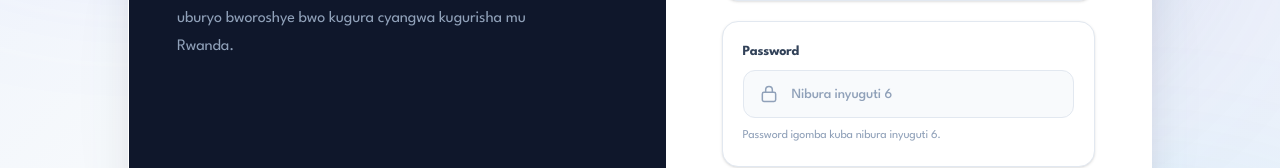
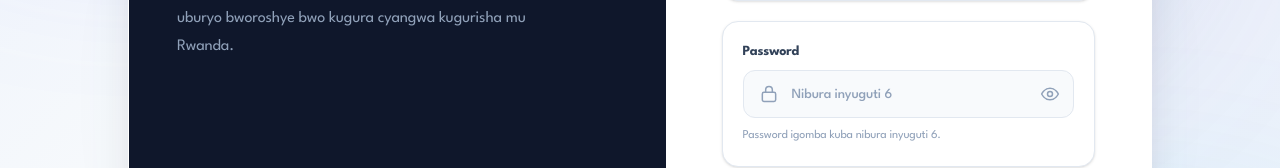
Before and after one commit to felixdenis1/kugurisha, a React (Vite) app: page /register in a window 1280 px wide. Shown: the part 514-682 px from the top of the page. Built offline with nearby package versions, Linux system fonts and the light colour scheme; no server answers.

Commit message:
Add show/hide password toggle to Login and Register components

```diff
--- a/src/pages/Login.tsx
+++ b/src/pages/Login.tsx
@@ -1,413 +1,849 @@
 import { useState } from "react"
+
 import { Link } from "react-router-dom"
+
 import { supabase } from "../services/supabase"
 
+
+
 function Login() {
+
   const [email, setEmail] = useState("")
+
   const [password, setPassword] = useState("")
+  const [showPassword, setShowPassword] = useState(false)
+
   const [loading, setLoading] = useState(false)
+
   const [message, setMessage] = useState("")
 
+
+
   async function handleLogin(e: React.FormEvent) {
+
     e.preventDefault()
 
+
+
     setLoading(true)
+
     setMessage("")
 
+
+
     try {
+
       // 1. Injira muri Supabase Auth
+
       const { data, error } = await supabase.auth.signInWithPassword({
+
         email: email.trim(),
+
         password,
+
       })
 
+
+
       if (error) {
+
         setMessage(error.message)
+
         return
+
       }
+
+
 
       const user = data.user
 
+
+
       if (!user) {
+
         setMessage("Ntibyashobotse kubona amakuru ya konti.")
+
         return
+
       }
 
+
+
       console.log("LOGIN SUCCESS")
+
       console.log("USER ID:", user.id)
+
       console.log("USER EMAIL:", user.email)
 
+
+
       // 2. Shaka profile y'uyu user
+
       const { data: profile, error: profileError } = await supabase
+
         .from("profiles")
+
         .select("id, role, is_active")
+
         .eq("id", user.id)
+
         .maybeSingle()
 
+
+
       console.log("PROFILE:", profile)
+
       console.log("PROFILE ERROR:", profileError)
 
+
+
       if (profileError) {
+
         setMessage(
+
           `Ntitwashoboye kubona profile yawe. ${profileError.message}`
+
         )
+
         return
+
       }
 
+
+
       // 3. Niba nta profile ihari
+
       if (!profile) {
+
         setMessage(
+
           `Profile y'uyu mukoresha ntiyabonetse. User ID: ${user.id}`
+
         )
+
         return
+
       }
 
+
+
       // 4. Konti yahagaritswe
+
       if (profile.is_active === false) {
+
         await supabase.auth.signOut()
+
         setMessage("Iyi konti yahagaritswe. Hamagara admin.")
+
         return
+
       }
+
+
 
       console.log("PROFILE ROLE:", profile.role)
 
+
+
       // 5. Admin → Admin Dashboard
+
       if (profile.role === "admin") {
+
         window.location.href = "/admin"
+
         return
+
       }
 
+
+
       // 6. Buyer / Seller → Marketplace Home
+
       window.location.href = "/"
+
     } catch (error) {
+
       console.error("LOGIN UNEXPECTED ERROR:", error)
 
+
+
       setMessage(
+
         error instanceof Error
+
           ? error.message
+
           : "Habaye ikibazo mu gihe cyo kwinjira."
+
       )
+
     } finally {
+
       setLoading(false)
+
     }
+
   }
 
+
+
   return (
+
     <main className="relative min-h-screen overflow-hidden bg-slate-50 text-slate-900">
-      {/* =========================================================
-          STRONG VISIBLE GRADIENT BACKGROUND
-          ========================================================= */}
+
+      {/* =========================================================*
+
+ *          STRONG VISIBLE GRADIENT BACKGROUND*
+
+ *          ========================================================= */}
+
       <div className="pointer-events-none absolute inset-0 overflow-hidden">
+
         {/* Main blue glow */}
+
         <div className="absolute left-1/2 top-1/2 h-[38rem] w-[38rem] -translate-x-1/2 -translate-y-1/2 rounded-full bg-blue-500/35 blur-[120px]" />
 
+
+
         {/* Top-left indigo glow */}
+
         <div className="absolute -left-32 -top-32 h-[32rem] w-[32rem] rounded-full bg-indigo-500/30 blur-[110px]" />
 
+
+
         {/* Bottom-right cyan glow */}
+
         <div className="absolute -bottom-32 -right-32 h-[34rem] w-[34rem] rounded-full bg-cyan-400/25 blur-[120px]" />
 
+
+
         {/* Secondary blue glow */}
+
         <div className="absolute right-[10%] top-[15%] h-[24rem] w-[24rem] rounded-full bg-blue-600/25 blur-[100px]" />
 
+
+
         {/* Bottom indigo glow */}
+
         <div className="absolute bottom-[5%] left-[15%] h-[22rem] w-[22rem] rounded-full bg-indigo-600/20 blur-[100px]" />
 
+
+
         {/* Subtle gradient wash */}
+
         <div className="absolute inset-0 bg-[linear-gradient(135deg,rgba(59,130,246,0.08),transparent_35%,rgba(99,102,241,0.08)_65%,rgba(6,182,212,0.06))]" />
+
       </div>
 
-      {/* =========================================================
-          MAIN CONTENT
-          ========================================================= */}
+
+
+      {/* =========================================================*
+
+ *          MAIN CONTENT*
+
+ *          ========================================================= */}
+
       <div className="relative z-10 mx-auto flex min-h-screen w-full max-w-7xl items-center justify-center px-4 py-8 sm:px-6 lg:px-8">
+
         <div className="grid w-full max-w-5xl overflow-hidden rounded-3xl border border-white/70 bg-white shadow-2xl shadow-slate-900/15 lg:grid-cols-[0.9fr_1.1fr]">
-          {/* =========================================================
-              BRAND PANEL
-              ========================================================= */}
+
+          {/* =========================================================*
+
+ *              BRAND PANEL*
+
+ *              ========================================================= */}
+
           <section className="relative hidden overflow-hidden bg-slate-900 p-10 text-white lg:flex lg:flex-col lg:justify-between xl:p-12">
+
             {/* Decorative shapes */}
+
             <div className="pointer-events-none absolute -right-24 -top-24 h-72 w-72 rounded-full bg-blue-500/10 blur-3xl" />
+
+
 
             <div className="pointer-events-none absolute -bottom-24 -left-24 h-72 w-72 rounded-full bg-indigo-500/10 blur-3xl" />
 
+
+
             <div className="relative">
+
               {/* Brand */}
+
               <div className="flex items-center gap-3">
+
                 <div className="flex h-11 w-11 items-center justify-center rounded-2xl bg-white text-base font-black text-slate-900 shadow-lg">
+
                   K
+
                 </div>
 
+
+
                 <div>
+
                   <p className="text-lg font-black tracking-tight">
+
                     KUGURISHA.COM
+
                   </p>
 
+
+
                   <p className="text-xs text-slate-400">
+
                     Isoko ryawe ryo mu Rwanda
+
                   </p>
+
                 </div>
+
               </div>
 
+
+
               {/* Main message */}
+
               <div className="mt-20 max-w-md xl:mt-28">
+
                 <div className="mb-5 inline-flex items-center rounded-full border border-white/10 bg-white/5 px-3 py-1.5 text-xs font-bold text-slate-300">
+
                   🇷🇼 Isoko ryawe ryo mu Rwanda
+
                 </div>
 
+
+
                 <h2 className="text-4xl font-black leading-tight tracking-tight xl:text-5xl">
+
                   Gura icyo ushaka.
+
                   <br />
 
+
+
                   <span className="text-slate-400">
+
                     Gurisha icyo ufite.
+
                   </span>
+
                 </h2>
 
+
+
                 <p className="mt-6 max-w-sm text-sm leading-7 text-slate-400 xl:text-base">
+
                   Injira muri konti yawe ukomeze kugura no kugurisha
+
                   ibintu bitandukanye mu Rwanda.
+
                 </p>
+
               </div>
+
             </div>
 
+
+
             {/* Bottom */}
+
             <div className="relative flex items-center gap-3 border-t border-white/10 pt-6 text-sm text-slate-400">
+
               <span className="flex h-9 w-9 items-center justify-center rounded-xl bg-white/5">
+
                 🇷🇼
+
               </span>
 
+
+
               <span>
+
                 Isoko ry'abanyarwanda,
+
                 <br />
+
                 ahantu hamwe.
+
               </span>
+
             </div>
+
           </section>
 
-          {/* =========================================================
-              LOGIN PANEL
-              ========================================================= */}
+
+
+          {/* =========================================================*
+
+ *              LOGIN PANEL*
+
+ *              ========================================================= */}
+
           <section className="bg-white px-5 py-8 sm:px-10 sm:py-10 lg:px-12 xl:px-14 xl:py-12">
+
             <div className="mx-auto w-full max-w-md">
+
               {/* Mobile brand */}
+
               <div className="mb-9 lg:hidden">
+
                 <div className="flex items-center gap-3">
+
                   <div className="flex h-11 w-11 items-center justify-center rounded-2xl bg-slate-900 text-base font-black text-white shadow-sm">
+
                     K
+
                   </div>
 
+
+
                   <div>
+
                     <p className="text-lg font-black tracking-tight text-slate-950">
+
                       KUGURISHA.COM
+
                     </p>
 
+
+
                     <p className="text-xs text-slate-500">
+
                       Isoko ryawe ryo mu Rwanda
+
                     </p>
+
                   </div>
+
                 </div>
+
               </div>
 
+
+
               {/* Header */}
+
               <div>
+
                 <div className="mb-4 inline-flex items-center rounded-xl border border-blue-100 bg-blue-50 px-3 py-1.5 text-xs font-bold text-blue-700">
+
                   👋 Murakaza neza
+
                 </div>
 
+
+
                 <h1 className="text-3xl font-black tracking-tight text-slate-950 sm:text-4xl">
+
                   Injira muri konti yawe
+
                 </h1>
 
+
+
                 <p className="mt-3 text-sm leading-6 text-slate-500 sm:text-base">
+
                   Komeza ukoreshe KUGURISHA.COM ukoresheje amakuru ya
+
                   konti yawe.
+
                 </p>
+
               </div>
 
-              {/* =====================================================
-                  FORM
-                  ===================================================== */}
+
+
+              {/* =====================================================*
+
+ *                  FORM*
+
+ *                  ===================================================== */}
+
               <form onSubmit={handleLogin} className="mt-8 space-y-5">
+
                 {/* Email */}
+
                 <div className="rounded-2xl border border-slate-200 bg-white p-4 shadow-sm transition hover:shadow-md sm:p-5">
+
                   <label
+
                     htmlFor="email"
+
                     className="block text-sm font-bold text-slate-700"
+
                   >
+
                     Email
+
                   </label>
 
+
+
                   <div className="relative mt-2">
+
                     <div className="pointer-events-none absolute inset-y-0 left-0 flex items-center pl-4 text-slate-400">
+
                       <svg
+
                         viewBox="0 0 24 24"
+
                         fill="none"
+
                         stroke="currentColor"
+
                         strokeWidth="1.8"
+
                         className="h-5 w-5"
+
                       >
+
                         <path
+
                           strokeLinecap="round"
+
                           strokeLinejoin="round"
+
                           d="M3 7.5 12 13l9-5.5M5 19h14a2 2 0 0 0 2-2V7a2 2 0 0 0-2-2H5a2 2 0 0 0-2 2v10a2 2 0 0 0 2 2Z"
+
                         />
+
                       </svg>
+
                     </div>
 
+
+
                     <input
+
                       id="email"
+
                       type="email"
+
                       value={email}
+
                       onChange={(e) => setEmail(e.target.value)}
+
                       required
+
                       placeholder="Andika email yawe"
+
                       autoComplete="email"
+
                       className="h-12 w-full rounded-xl border border-slate-200 bg-slate-50 pl-12 pr-4 text-sm font-medium text-slate-900 outline-none transition placeholder:text-slate-400 focus:border-blue-400 focus:bg-white focus:ring-4 focus:ring-blue-50"
+
                     />
+
                   </div>
+
                 </div>
 
+
+
                 {/* Password */}
+
                 <div className="rounded-2xl border border-slate-200 bg-white p-4 shadow-sm transition hover:shadow-md sm:p-5">
+
                   <div className="flex items-center justify-between gap-3">
+
                     <label
+
                       htmlFor="password"
+
                       className="block text-sm font-bold text-slate-700"
+
                     >
+
                       Password
+
                     </label>
 
+
+
                     <Link
+
                       to="/forgot-password"
+
                       className="text-xs font-bold text-blue-600 transition hover:text-blue-700 hover:underline sm:text-sm"
+
                     >
+
                       Wibagiwe password?
+
                     </Link>
+
                   </div>
 
+
+
                   <div className="relative mt-2">
+
                     <div className="pointer-events-none absolute inset-y-0 left-0 flex items-center pl-4 text-slate-400">
+
                       <svg
+
                         viewBox="0 0 24 24"
+
                         fill="none"
+
                         stroke="currentColor"
+
                         strokeWidth="1.8"
+
                         className="h-5 w-5"
+
                       >
+
                         <rect
+
                           width="16"
+
                           height="11"
+
                           x="4"
+
                           y="10"
+
                           rx="2"
+
                         />
 
+
+
                         <path
+
                           strokeLinecap="round"
+
                           d="M8 10V7a4 4 0 0 1 8 0v3"
+
                         />
+
                       </svg>
+
                     </div>
 
+
+
                     <input
+
                       id="password"
-                      type="password"
+
+                      type={showPassword ? "text" : "password"}
+
                       value={password}
+
                       onChange={(e) => setPassword(e.target.value)}
+
                       required
+
                       placeholder="Andika password yawe"
+
                       autoComplete="current-password"
-                      className="h-12 w-full rounded-xl border border-slate-200 bg-slate-50 pl-12 pr-4 text-sm font-medium text-slate-900 outline-none transition placeholder:text-slate-400 focus:border-blue-400 focus:bg-white focus:ring-4 focus:ring-blue-50"
+
+                      className="h-12 w-full rounded-xl border border-slate-200 bg-slate-50 pl-12 pr-12 text-sm font-medium text-slate-900 outline-none transition placeholder:text-slate-400 focus:border-blue-400 focus:bg-white focus:ring-4 focus:ring-blue-50"
+
                     />
+
+                      <button
+                        type="button"
+                        onClick={() => setShowPassword((previous) => !previous)}
+                        aria-label={showPassword ? "Hisha ijambo ry'ibanga" : "Erekana ijambo ry'ibanga"}
+                        aria-pressed={showPassword}
+                        title={showPassword ? "Hisha password" : "Erekana password"}
+                        className="absolute inset-y-0 right-0 flex w-12 items-center justify-center rounded-r-xl text-slate-400 transition hover:text-blue-600 focus-visible:outline-none focus-visible:ring-2 focus-visible:ring-inset focus-visible:ring-blue-500"
+                      >
+                        {showPassword ? (
+                          <svg viewBox="0 0 24 24" fill="none" stroke="currentColor" strokeWidth="1.8" strokeLinecap="round" strokeLinejoin="round" className="h-5 w-5" aria-hidden="true">
+                            <path d="M3 3l18 18" />
+                            <path d="M10.6 10.6a2 2 0 0 0 2.8 2.8" />
+                            <path d="M9.9 5.2A10.9 10.9 0 0 1 12 5c5 0 9 4.5 10 7a14 14 0 0 1-3.1 4.5" />
+                            <path d="M6.6 6.6C4.3 8 2.8 10.2 2 12c1 2.5 5 7 10 7 1.7 0 3.3-.5 4.7-1.3" />
+                          </svg>
+                        ) : (
+                          <svg viewBox="0 0 24 24" fill="none" stroke="currentColor" strokeWidth="1.8" strokeLinecap="round" strokeLinejoin="round" className="h-5 w-5" aria-hidden="true">
+                            <path d="M2 12s3.5-7 10-7 10 7 10 7-3.5 7-10 7S2 12 2 12Z" />
+                            <circle cx="12" cy="12" r="3" />
+                          </svg>
+                        )}
+                      </button>
+
                   </div>
+
                 </div>
 
+
+
                 {/* Error */}
+
                 {message && (
+
                   <div
+
                     role="alert"
+
                     className="flex gap-3 rounded-2xl border border-red-200 bg-red-50 p-4 text-sm leading-6 text-red-700"
+
                   >
+
                     <span className="mt-0.5 shrink-0">⚠️</span>
 
+
+
                     <p>{message}</p>
+
                   </div>
+
                 )}
 
+
+
                 {/* Submit */}
+
                 <button
+
                   type="submit"
+
                   disabled={loading}
+
                   className="flex h-12 w-full items-center justify-center rounded-xl bg-slate-900 px-5 text-sm font-extrabold text-white shadow-sm transition hover:bg-slate-800 hover:shadow-md focus:outline-none focus:ring-4 focus:ring-slate-200 disabled:cursor-not-allowed disabled:opacity-60"
+
                 >
+
                   {loading ? (
+
                     <>
+
                       <span className="mr-3 h-4 w-4 animate-spin rounded-full border-2 border-white/30 border-t-white" />
+
                       Turinjira...
+
                     </>
+
                   ) : (
+
                     <>
+
                       Injira muri konti
 
+
+
                       <svg
+
                         viewBox="0 0 24 24"
+
                         fill="none"
+
                         stroke="currentColor"
+
                         strokeWidth="2"
+
                         className="ml-2 h-4 w-4"
+
                       >
+
                         <path
+
                           strokeLinecap="round"
+
                           strokeLinejoin="round"
+
                           d="M5 12h14m-6-6 6 6-6 6"
+
                         />
+
                       </svg>
+
                     </>
+
                   )}
+
                 </button>
+
               </form>
 
+
+
               {/* Register */}
+
               <div className="mt-8 border-t border-slate-100 pt-7 text-center">
+
                 <p className="text-sm text-slate-500">
+
                   Ntabwo urafite konti?
+
                 </p>
 
+
+
                 <Link
+
                   to="/register"
+
                   className="mt-2 inline-flex items-center text-sm font-extrabold text-blue-600 transition hover:text-blue-700 hover:underline"
+
                 >
+
                   Fungura konti nshya
 
+
+
                   <svg
+
                     viewBox="0 0 24 24"
+
                     fill="none"
+
                     stroke="currentColor"
+
                     strokeWidth="2"
+
                     className="ml-1.5 h-4 w-4"
+
                   >
+
                     <path
+
                       strokeLinecap="round"
+
                       strokeLinejoin="round"
+
                       d="M5 12h14m-6-6 6 6-6 6"
+
                     />
+
                   </svg>
+
                 </Link>
+
               </div>
 
+
+
               {/* Footer */}
+
               <p className="mt-8 text-center text-xs leading-5 text-slate-400">
+
                 © {new Date().getFullYear()} KUGURISHA.COM
+
                 <br />
+
                 Isoko ryawe ryo mu Rwanda 🇷🇼
+
               </p>
+
             </div>
+
           </section>
+
         </div>
+
       </div>
+
     </main>
+
   )
+
 }
 
+
+
 export default Login
--- a/src/pages/Register.tsx
+++ b/src/pages/Register.tsx
@@ -7,6 +7,7 @@ function Register() {
   const [fullName, setFullName] = useState("")
   const [email, setEmail] = useState("")
   const [password, setPassword] = useState("")
+  const [showPassword, setShowPassword] = useState(false)
   const [role, setRole] = useState<"buyer" | "seller">("buyer")
   const [loading, setLoading] = useState(false)
   const [message, setMessage] = useState("")
@@ -43,7 +44,7 @@ function Register() {
     if (data.session) {
       setMessage("Konti yakozwe neza! Turimo kukujyana ahatangirira...")
       setTimeout(() => {
-        navigate("/home") // Change "/home" if your home route uses a different path (e.g. "/")
+        navigate("/") // Hano wahinduye cyangwa wateganyije '/' cyangwa '/home'
       }, 1000)
     } else {
       // If email confirmation is still ON in Supabase dashboard
@@ -282,7 +283,7 @@ function Register() {
                   </div>
                 </div>
 
-                {/* Password */}
+                {/* Password with Show/Hide toggle */}
                 <div className="rounded-2xl border border-slate-200 bg-white p-4 shadow-sm transition hover:shadow-md sm:p-5">
                   <label
                     htmlFor="password"
@@ -317,15 +318,38 @@ function Register() {
 
                     <input
                       id="password"
-                      type="password"
+                      type={showPassword ? "text" : "password"}
                       value={password}
                       onChange={(e) => setPassword(e.target.value)}
                       required
                       minLength={6}
                       placeholder="Nibura inyuguti 6"
                       autoComplete="new-password"
-                      className="h-12 w-full rounded-xl border border-slate-200 bg-slate-50 pl-12 pr-4 text-sm font-medium text-slate-900 outline-none transition placeholder:text-slate-400 focus:border-blue-400 focus:bg-white focus:ring-4 focus:ring-blue-50"
+                      className="h-12 w-full rounded-xl border border-slate-200 bg-slate-50 pl-12 pr-12 text-sm font-medium text-slate-900 outline-none transition placeholder:text-slate-400 focus:border-blue-400 focus:bg-white focus:ring-4 focus:ring-blue-50"
                     />
+
+                    <button
+                      type="button"
+                      onClick={() => setShowPassword((previous) => !previous)}
+                      aria-label={showPassword ? "Hisha ijambo ry'ibanga" : "Erekana ijambo ry'ibanga"}
+                      aria-pressed={showPassword}
+                      title={showPassword ? "Hisha password" : "Erekana password"}
+                      className="absolute inset-y-0 right-0 flex w-12 items-center justify-center rounded-r-xl text-slate-400 transition hover:text-blue-600 focus-visible:outline-none focus-visible:ring-2 focus-visible:ring-inset focus-visible:ring-blue-500"
+                    >
+                      {showPassword ? (
+                        <svg viewBox="0 0 24 24" fill="none" stroke="currentColor" strokeWidth="1.8" strokeLinecap="round" strokeLinejoin="round" className="h-5 w-5" aria-hidden="true">
+                          <path d="M3 3l18 18" />
+                          <path d="M10.6 10.6a2 2 0 0 0 2.8 2.8" />
+                          <path d="M9.9 5.2A10.9 10.9 0 0 1 12 5c5 0 9 4.5 10 7a14 14 0 0 1-3.1 4.5" />
+                          <path d="M6.6 6.6C4.3 8 2.8 10.2 2 12c1 2.5 5 7 10 7 1.7 0 3.3-.5 4.7-1.3" />
+                        </svg>
+                      ) : (
+                        <svg viewBox="0 0 24 24" fill="none" stroke="currentColor" strokeWidth="1.8" strokeLinecap="round" strokeLinejoin="round" className="h-5 w-5" aria-hidden="true">
+                          <path d="M2 12s3.5-7 10-7 10 7 10 7-3.5 7-10 7S2 12 2 12Z" />
+                          <circle cx="12" cy="12" r="3" />
+                        </svg>
+                      )}
+                    </button>
                   </div>
 
                   <p className="mt-2 text-xs leading-5 text-slate-400">
```
